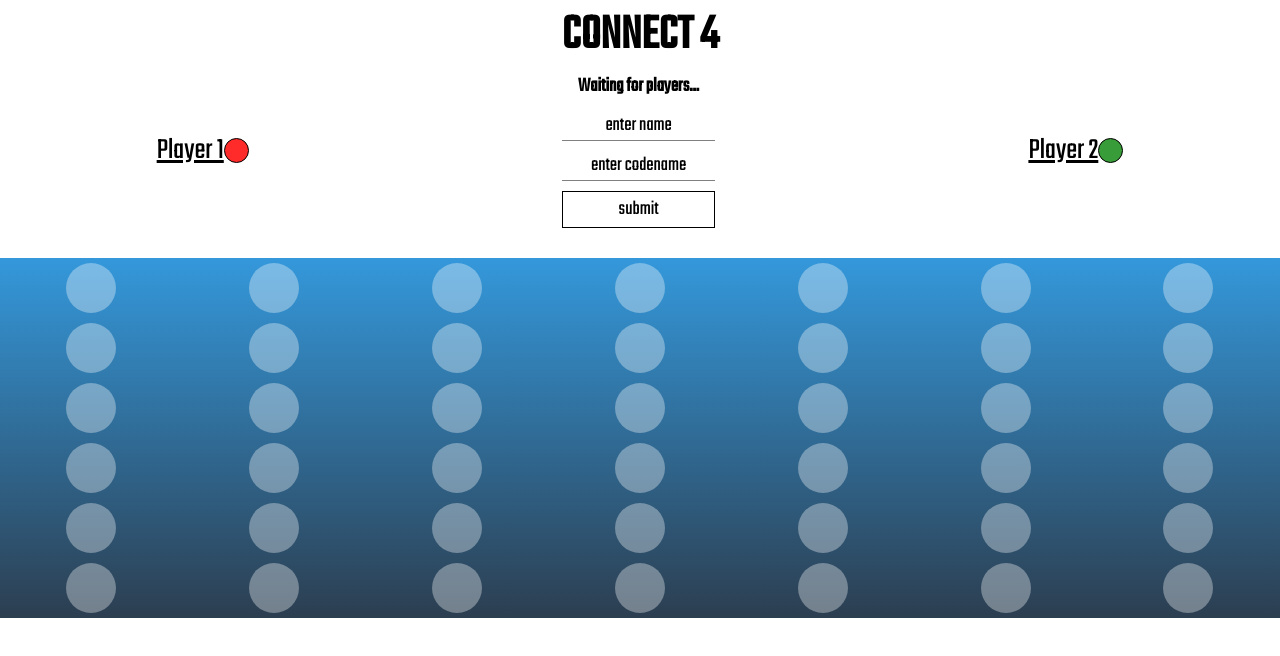
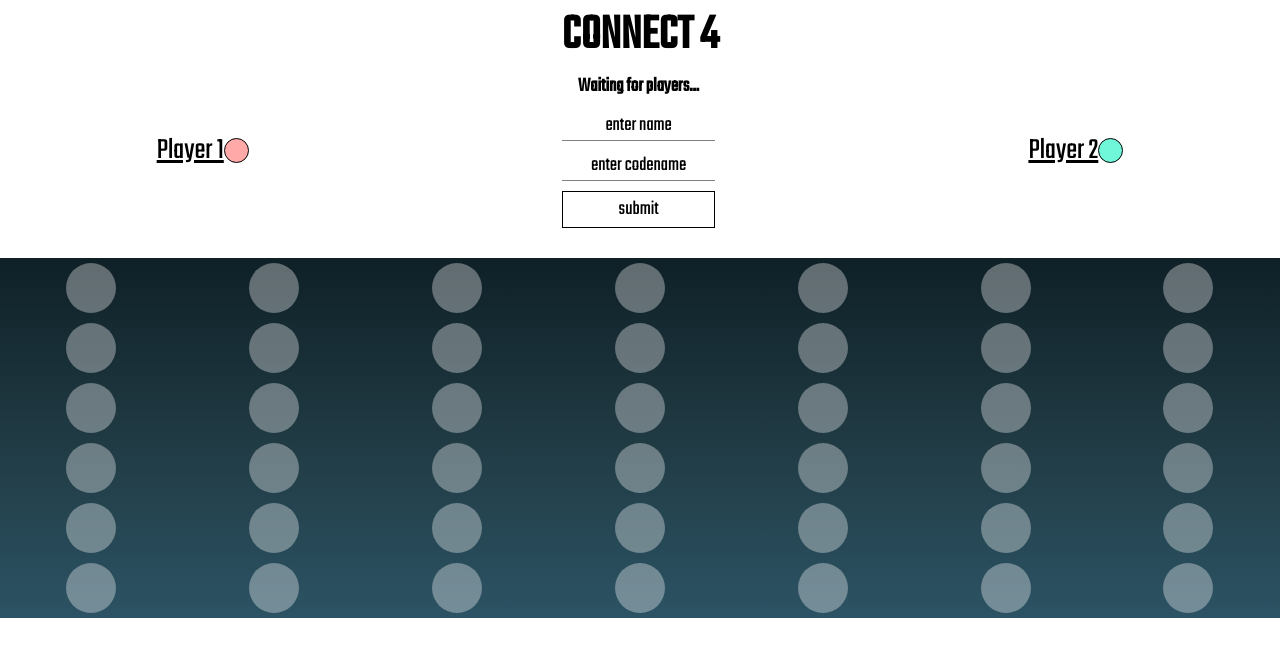
Before and after one commit to clayyy123/Clay-connect, a React (Create React App) app in the folder connect/: page / in a window 1280 px wide. Shown: the top 656 px of the page. Built offline with nearby package versions, Linux system fonts and the light colour scheme; no server answers.

Commit message:
changed player colors

```diff
--- a/connect/public/index.html
+++ b/connect/public/index.html
@@ -26,7 +26,7 @@
       work correctly both with client-side routing and a non-root public URL.
       Learn how to configure a non-root public URL by running `npm run build`.
     -->
-    <title>React App</title>
+    <title>ClayConnect4</title>
   </head>
   <body>
     <noscript>You need to enable JavaScript to run this app.</noscript>
--- a/connect/src/css/style.css
+++ b/connect/src/css/style.css
@@ -29,11 +29,11 @@ body {
 
 .board {
   display: flex;
-  background: #2c3e50;
+  background: #0f2027;
   /* fallback for old browsers */
-  background: -webkit-linear-gradient(to bottom, #3498db, #2c3e50);
+  background: -webkit-linear-gradient(to top, #2c5364, #203a43, #0f2027);
   /* Chrome 10-25, Safari 5.1-6 */
-  background: linear-gradient(to bottom, #3498db, #2c3e50);
+  background: linear-gradient(to top, #2c5364, #203a43, #0f2027);
   /* W3C, IE 10+/ Edge, Firefox 16+, Chrome 26+, Opera 12+, Safari 7+ */
   width: 100%;
   justify-content: space-around;
@@ -49,10 +49,10 @@ body {
     margin: 0.5rem 0; }
 
 .Red {
-  background-color: rgba(255, 0, 0, 0.836); }
+  background-color: #ffa9a9; }
 
 .Yellow {
-  background-color: rgba(0, 128, 0, 0.781); }
+  background-color: #70f7d9; }
 
 .white {
   background-color: rgba(255, 254, 254, 0.342); }
--- a/connect/src/sass/layout.scss
+++ b/connect/src/sass/layout.scss
@@ -14,16 +14,18 @@
 
 .board {
   display: flex;
-  background: #2c3e50; /* fallback for old browsers */
+  background: #0f2027; /* fallback for old browsers */
   background: -webkit-linear-gradient(
-    to bottom,
-    #3498db,
-    #2c3e50
+    to top,
+    #2c5364,
+    #203a43,
+    #0f2027
   ); /* Chrome 10-25, Safari 5.1-6 */
   background: linear-gradient(
-    to bottom,
-    #3498db,
-    #2c3e50
+    to top,
+    #2c5364,
+    #203a43,
+    #0f2027
   ); /* W3C, IE 10+/ Edge, Firefox 16+, Chrome 26+, Opera 12+, Safari 7+ */
 
   width: 100%;
@@ -46,11 +48,11 @@
 //################################
 //############Slot Color
 .Red {
-  background-color: rgba(255, 0, 0, 0.836);
+  background-color: rgb(255, 169, 169);
 }
 
 .Yellow {
-  background-color: rgba(0, 128, 0, 0.781);
+  background-color: rgb(112, 247, 217);
 }
 
 .white {
```
Also changed, not shown: 13 other files (tests, documents, lock files or other folders).
